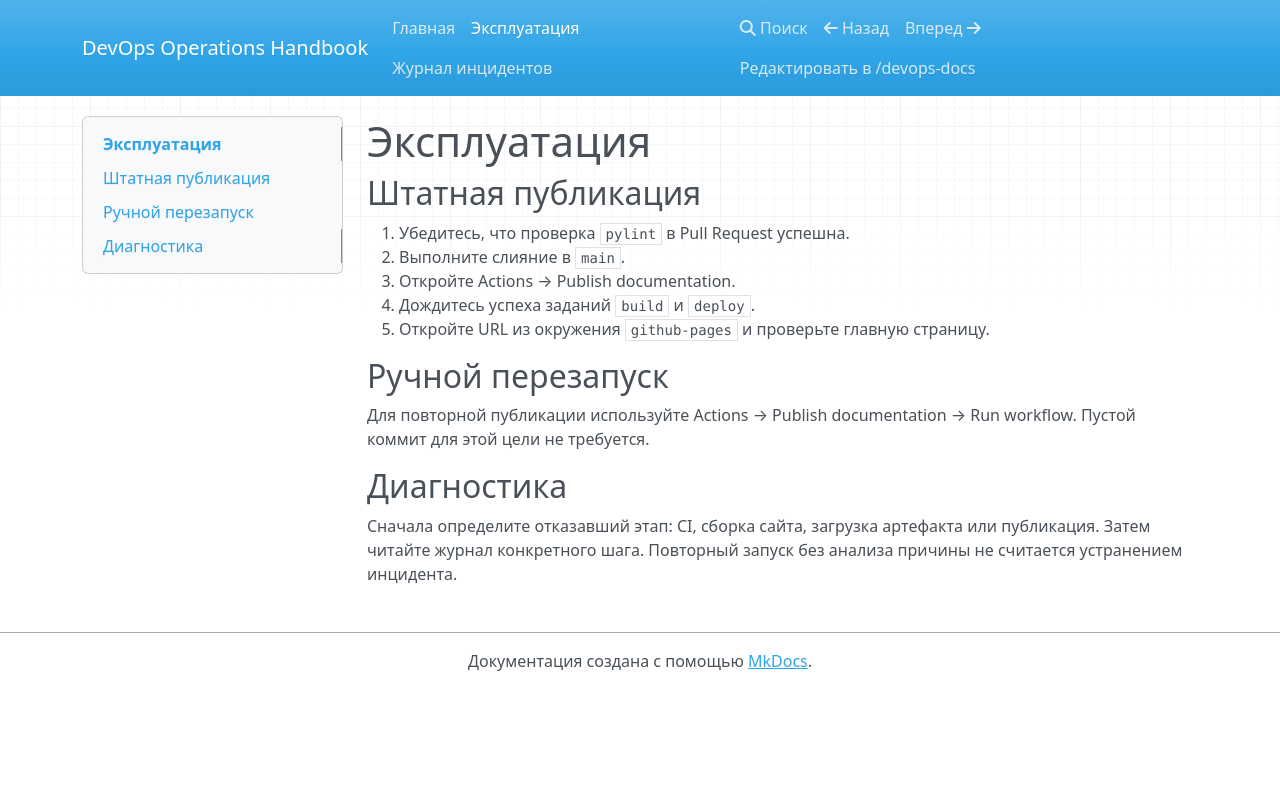
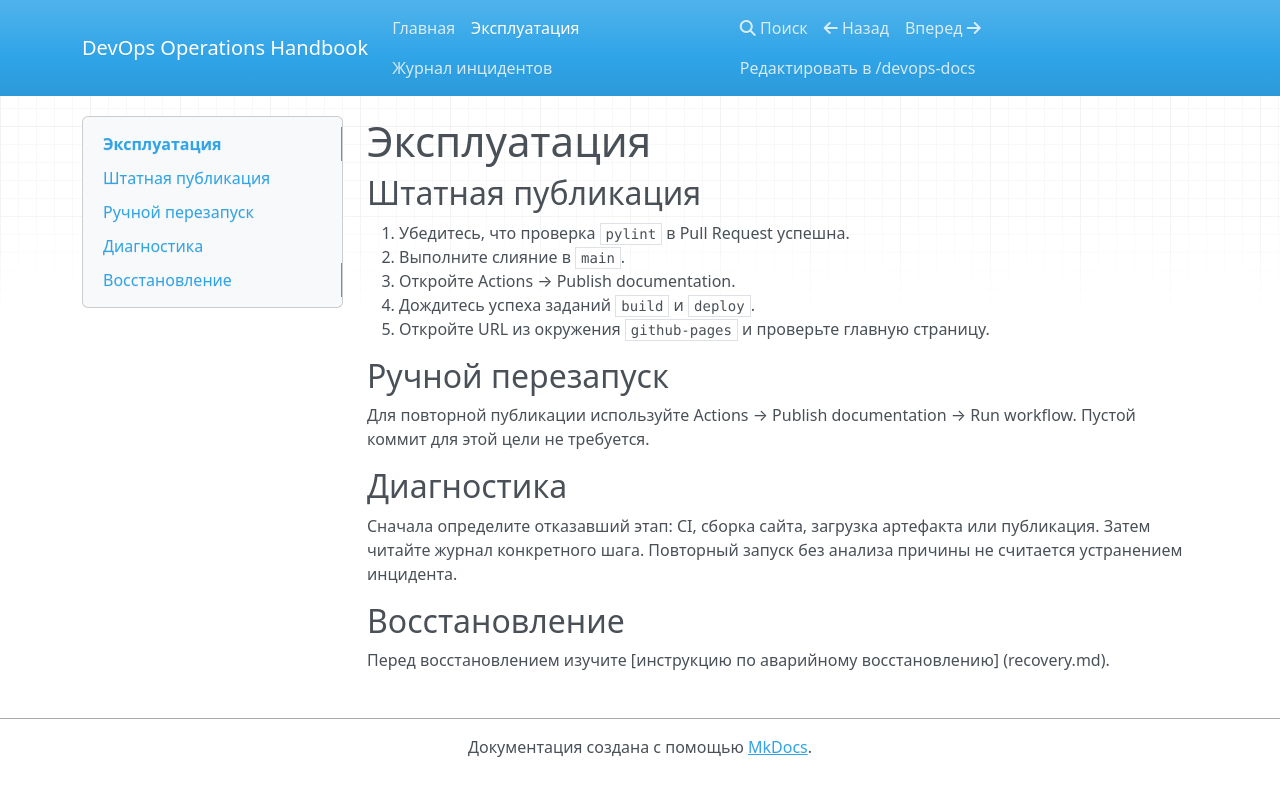
Before and after one commit to vleypi/devops-docs, an MkDocs documentation site: the page built from docs/runbook.md, in a window 1280 px wide. Shown: the top 796 px of the page. Built offline with MkDocs 1.6.1, drawn with Linux system fonts in a browser that asks for light colours; nearby versions of some CDN libraries.

Commit message:
docs: add recovery runbook link

```diff
--- a/docs/runbook.md
+++ b/docs/runbook.md
@@ -17,3 +17,7 @@ workflow.
 публикация.
 Затем читайте журнал конкретного шага. Повторный запуск без анализа причины не
 считается устранением инцидента.
+
+## Восстановление
+Перед восстановлением изучите [инструкцию по аварийному восстановлению]
+(recovery.md).
```
Also changed, not shown: docs/index.md (+1 -1 lines).
